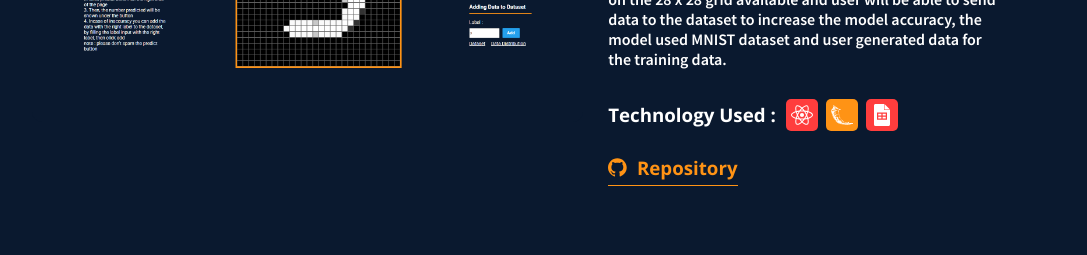
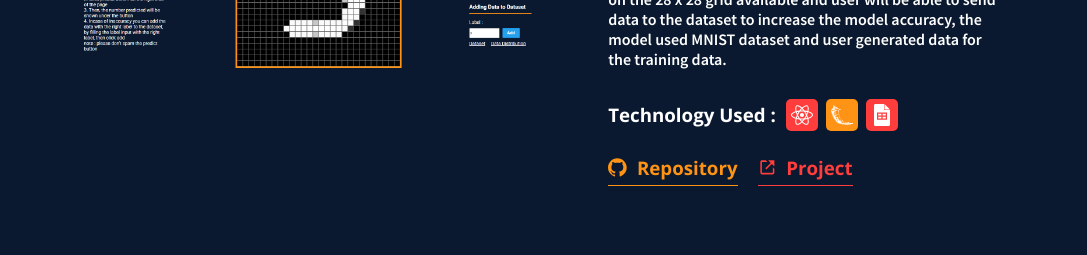
Before and after one commit to FelixFern/felixfern.github.io, a React (Create React App) app: page / in a window 1280 px wide. Shown: the part 1740-1995 px from the top of the page, without its empty margins (115-1202 px from the left). Built offline with nearby package versions, Linux system fonts and the light colour scheme.

Commit message:
added project link and vercel analytics

```diff
--- a/package.json
+++ b/package.json
@@ -7,6 +7,7 @@
     "@testing-library/jest-dom": "^5.16.4",
     "@testing-library/react": "^13.1.1",
     "@testing-library/user-event": "^13.5.0",
+    "@vercel/analytics": "^0.1.8",
     "aos": "^2.3.4",
     "react": "^18.1.0",
     "react-dom": "^18.1.0",
--- a/src/App.jsx
+++ b/src/App.jsx
@@ -1,6 +1,8 @@
-import { useEffect, useState, useRef } from 'react';
+import { useEffect, useState, } from 'react';
 import { SiReact, SiJavascript, SiHtml5, SiCss3, SiPython } from 'react-icons/si'
-import {FaLinkedin, FaInstagram, FaGithub, FaTwitter, FaYoutube } from 'react-icons/fa'
+import {FaLinkedin, FaInstagram, FaGithub, FaYoutube } from 'react-icons/fa'
+import { Analytics } from '@vercel/analytics/react';
+
 import { yOffsetContext } from './context/global';
 import AOS from 'aos';
 
@@ -35,6 +37,7 @@ function App() {
 
     return (
         <yOffsetContext.Provider value={{ yOffset, setYOffset }}>
+            <Analytics />
             <div className='main-container'>
                 <ScrollTop></ScrollTop>
                 <div className='social-media'>
@@ -88,7 +91,7 @@ function App() {
                                         stacks={['React', 'Flask', 'GSheets']}
                                         images={['./img/projects/handwritten/handwritten-1.png', './img/projects/handwritten/handwritten-2.png']}
                                         repo={'https://github.com/FelixFern/Handwritten-Classifier'}
-                                        project={''}
+                                        project={'http://handwritten-classifier.vercel.app/'}
                                     ></FeaturedProject>
                                     <FeaturedProject
                                         title="SSK Interior Design"
--- a/src/components/Carousel.jsx
+++ b/src/components/Carousel.jsx
@@ -12,7 +12,7 @@ function Carousel({images}) {
         xOffset == 0 ? setXOffset(0) : setXOffset(xOffset + 43)
     }
     const moveRight = () => {
-        xOffset <= -(images.length - 1) * 43  ? setXOffset(0) : setXOffset(xOffset - 43)
+        xOffset <= -(images.length - 1) * 43 ? setXOffset(0) : setXOffset(xOffset - 43)
     }
 
     return (
```
Also changed, not shown: 1 other file (tests, documents, lock files or other folders).
